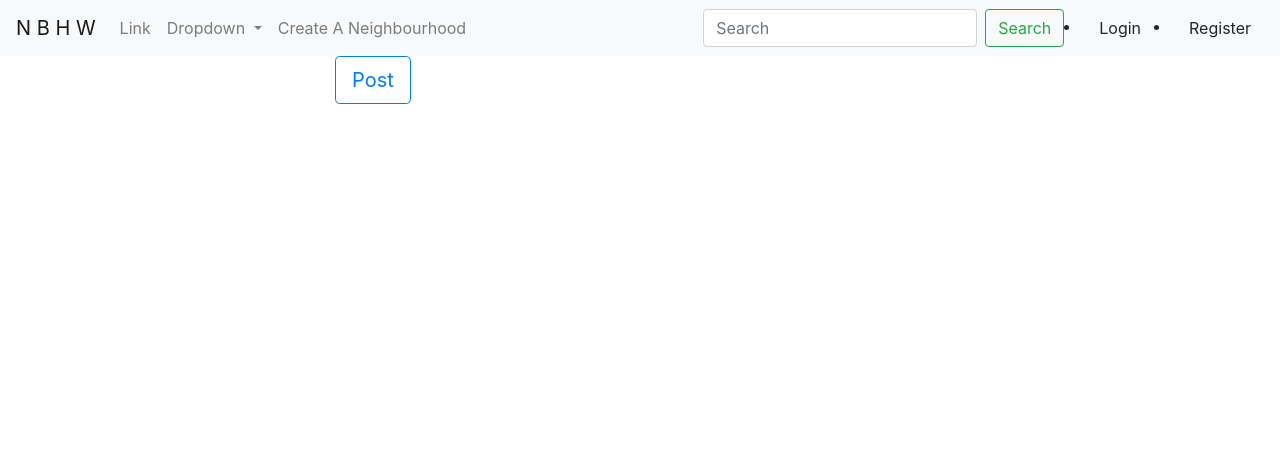
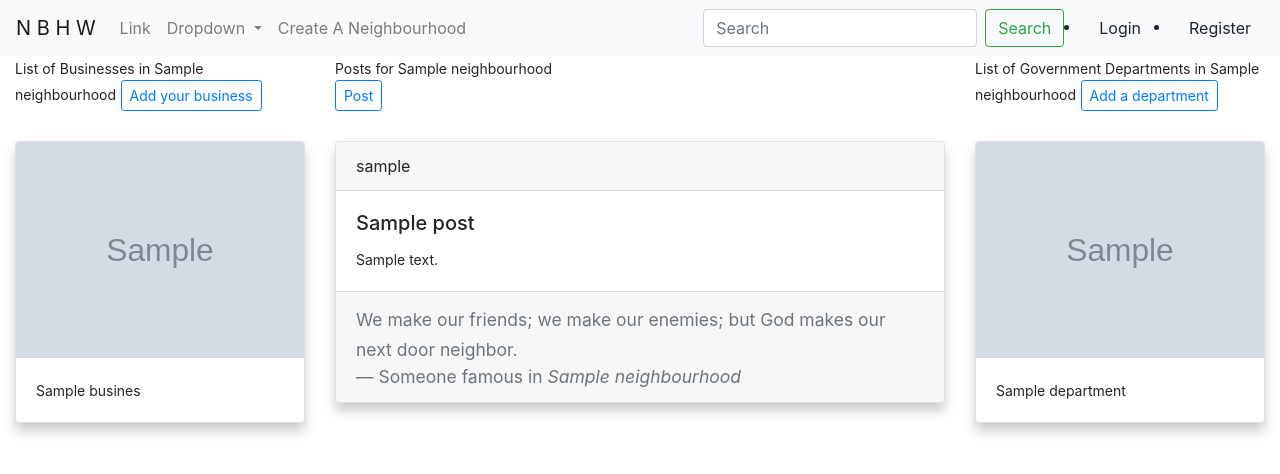
Before and after one commit to kd-kinuthiadavid/NEIGHBOURHOOD-WATCH, a Django app: template watch_neighbour/templates/single_neighbourhood.html in a window 1280 px wide. Shown: the top 474 px of the page. Run offline with Django 3.2, Linux system fonts and the light colour scheme; tables that the repository leaves empty hold one stand-in row (values such as "Sample post"); the template is opened without the code that fills it: values that come from a table or form of the project are taken from there, most other values are stand-ins (such as "Sample title", 1, 10 or a date in 2020); grey boxes marked "Sample" are stand-in pictures; parts of the project's set-up code (start-up, migrations or seed data) failed here and were passed over; some libraries are stand-ins or nearby versions.

Commit message:
create and define a single neighbourhood - html

```diff
--- a/watch_neighbour/templates/single_neighbourhood.html
+++ b/watch_neighbour/templates/single_neighbourhood.html
@@ -3,14 +3,122 @@
 {% block content %}
 <div class="container-fluid">
     <div class="row">
-        <div class="col-md-3"></div>
-        <div class="col-md-6">
-            <div>
-                <a href="{% url 'new-post' %}"><button type="button" class="btn btn-outline-primary btn-lg">Post</button></a>
+        <div class="col-md-3">
+            <small>List of Businesses in {{ neighbourhood.neighbourhood_name }}</small>
+            <a href="{% url 'new-business' %}"><button type="button" class="btn btn-outline-primary btn-sm">Add your business</button></a>
+
+            {% for business in businesses %}
+            <div class="card">
+              <img class="card-img-top" src="{{ business.business_photo.url }}" alt="Card image cap" data-toggle="modal" data-target="#{{business.id}}">
+              <div class="card-body">
+                <small class="card-text">{{ business.business_name }}</small>
+              </div>
             </div>
+            {% endfor %}
+
+            {% for business in businesses %}
+              <!-- Modal -->
+              <div class="modal fade my_modal" id="{{business.id}}" tabindex="-1" role="dialog" aria-labelledby="exampleModalCenterTitle" aria-hidden="true">
+                <div class="modal-dialog modal-dialog-centered" role="document">
+                  <div class="modal-content">
+                    <div class="modal-header">
+                      <h5 class="modal-title" id="exampleModalCenterTitle">{{ business.business_name}}</h5>
+                      <button type="button" class="close" data-dismiss="modal" aria-label="Close">
+                        <span aria-hidden="true">&times;</span>
+                      </button>
+                    </div>
+                    <div class="modal-body">
+                      <img id="modal_image"  class="img-responsive modal-image img-thumbnail" src="{{ business.business_photo.url }}" alt="image">
+                        <br>
+                      <small><span class="modal-span"><strong>Name:</strong></span> <br> {{ business.business_name}}</small>
+                      <br>
+                      <small><span class="modal-span"><strong>Description:</strong></span> <br> {{ business.business_description }}</small>
+                      <br>
+                        <small><span class="modal-span"><strong>Business email:</strong></span> <br> {{ business.business_email }}</small>
+                      <br>
+                      <small><span class="modal-span"><strong>Owner:</strong></span> <br> {{ business.user.username }}</small>
+                      <br>
+                    </div>
+
+                  </div>
+                </div>
+              </div>
+            {% endfor %}
+
 
         </div>
-        <div class="col-md-3"></div>
+        <div class="col-md-6">
+            <small class="text-center">Posts for {{ neighbourhood.neighbourhood_name }} </small>
+            <div>
+                <a class="text-center" href="{% url 'new-post' %}"><button type="button" class="btn btn-outline-primary btn-sm">Post</button></a>
+            </div>
+            {% for post in posts %}
+            <div class="card">
+                <div class="card-header">
+                {{ post.profile.user.username }}
+                </div>
+                <div class="card-body">
+                <h5 class="card-title">{{ post.title }}</h5>
+                <small class="card-text">{{ post.content }}</small>
+                </div>
+                <div class="card-footer text-muted">
+                    <blockquote class="blockquote mb-0">
+                      <small>We make our friends; we make our enemies; but God makes our next door neighbor.</small>
+                      <footer class="blockquote-footer">Someone famous in <cite title="Source Title">{{ neighbourhood.neighbourhood_name }} </cite></footer>
+                    </blockquote>
+                </div>
+            </div>
+            {% endfor %}
+
+        </div>
+
+        <div class="col-md-3">
+            <small>List of Government Departments in {{ neighbourhood.neighbourhood_name }}</small>
+            <a href="{% url 'new-department' %}"><button type="button" class="btn btn-outline-primary btn-sm">Add a department</button></a>
+
+            {% for department in departments %}
+            <div class="card">
+              <img class="card-img-top" src="{{ department.department_photo.url }}" alt="Card image cap" data-toggle="modal" data-target="#{{department.id}}">
+              <div class="card-body">
+                <small class="card-text">{{ department.department_name }}</small>
+              </div>
+            </div>
+            {% endfor %}
+
+
+         {% for department in departments %}
+              <!-- Modal -->
+              <div class="modal fade my_modal" id="{{department.id}}" tabindex="-1" role="dialog" aria-labelledby="exampleModalCenterTitle" aria-hidden="true">
+                <div class="modal-dialog modal-dialog-centered" role="document">
+                  <div class="modal-content">
+                    <div class="modal-header">
+                      <h5 class="modal-title" id="exampleModalCenterTitle">{{ department.department_name }}</h5>
+                      <button type="button" class="close" data-dismiss="modal" aria-label="Close">
+                        <span aria-hidden="true">&times;</span>
+                      </button>
+                    </div>
+                    <div class="modal-body">
+                      <img id="modal_image"  class="img-responsive modal-image img-thumbnail" src="{{ department.department_photo.url }}" alt="image">
+                        <br>
+                      <small><span class="modal-span"><strong>Name:</strong></span> <br> {{ department.department_name}}</small>
+                      <br>
+                      <small><span class="modal-span"><strong>Description:</strong></span> <br> {{ department.department_description }}</small>
+                      <br>
+                        <small><span class="modal-span"><strong>Department email:</strong></span> <br> {{ department.department_email }}</small>
+                      <br>
+                      <small><span class="modal-span"><strong>Phone:</strong></span> <br> {{ department.department_phone }}</small>
+                      <br>
+                       <small><span class="modal-span"><strong>P.O BOX:</strong></span> <br> {{ department.department_box }}</small>
+                      <br>
+                    </div>
+
+                  </div>
+                </div>
+              </div>
+        {% endfor %}
+
+
+        </div>
 
 
 
```
